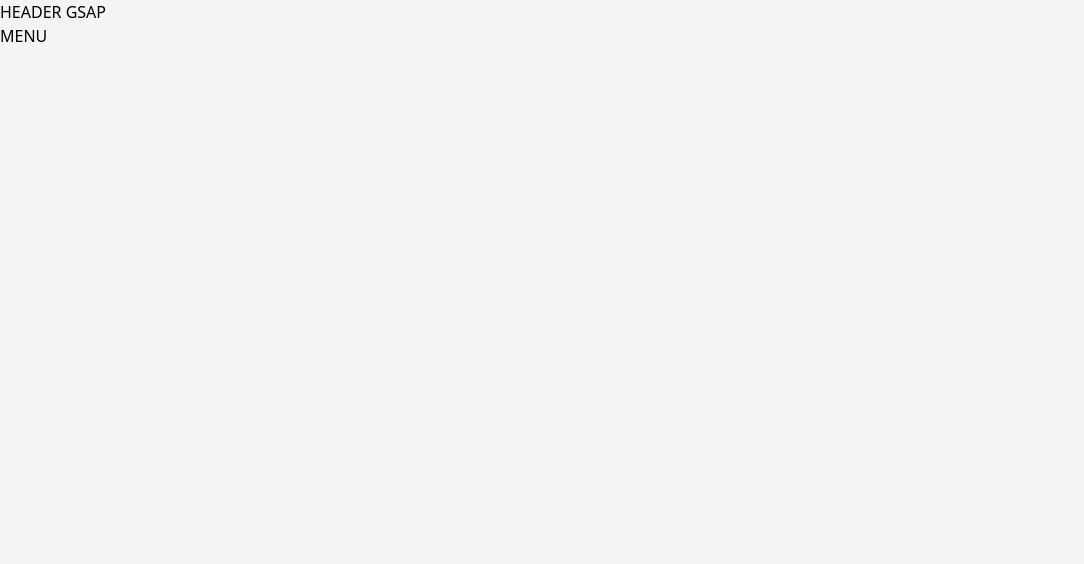
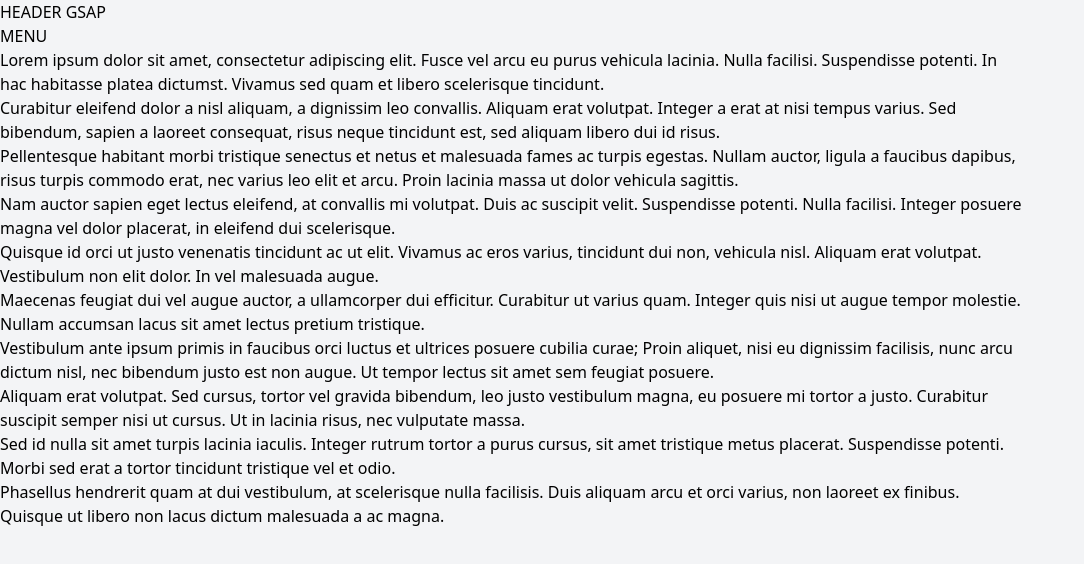
Before and after one commit to masterak-902/hsweb-portfolio-1, a Next.js app: page / in a window 1280 px wide. Shown: the top 564 px of the page, without its empty margins (0-1084 px from the left). Built offline with nearby package versions, Linux system fonts and the light colour scheme.

Commit message:
chore: Update page content with Lorem Ipsum text

```diff
--- a/app/page.tsx
+++ b/app/page.tsx
@@ -1,7 +1,26 @@
 export default function Home() {
   return (
-    <>
+    <section className="w-[1024px] ">
+      <p>Lorem ipsum dolor sit amet, consectetur adipiscing elit. Fusce vel arcu eu purus vehicula lacinia. Nulla facilisi. Suspendisse potenti. In hac habitasse platea dictumst. Vivamus sed quam et libero scelerisque tincidunt.</p>
 
-    </>
+      <p>Curabitur eleifend dolor a nisl aliquam, a dignissim leo convallis. Aliquam erat volutpat. Integer a erat at nisi tempus varius. Sed bibendum, sapien a laoreet consequat, risus neque tincidunt est, sed aliquam libero dui id risus.</p>
+
+      <p>Pellentesque habitant morbi tristique senectus et netus et malesuada fames ac turpis egestas. Nullam auctor, ligula a faucibus dapibus, risus turpis commodo erat, nec varius leo elit et arcu. Proin lacinia massa ut dolor vehicula sagittis.</p>
+
+      <p>Nam auctor sapien eget lectus eleifend, at convallis mi volutpat. Duis ac suscipit velit. Suspendisse potenti. Nulla facilisi. Integer posuere magna vel dolor placerat, in eleifend dui scelerisque.</p>
+
+      <p>Quisque id orci ut justo venenatis tincidunt ac ut elit. Vivamus ac eros varius, tincidunt dui non, vehicula nisl. Aliquam erat volutpat. Vestibulum non elit dolor. In vel malesuada augue.</p>
+
+      <p>Maecenas feugiat dui vel augue auctor, a ullamcorper dui efficitur. Curabitur ut varius quam. Integer quis nisi ut augue tempor molestie. Nullam accumsan lacus sit amet lectus pretium tristique.</p>
+
+      <p>Vestibulum ante ipsum primis in faucibus orci luctus et ultrices posuere cubilia curae; Proin aliquet, nisi eu dignissim facilisis, nunc arcu dictum nisl, nec bibendum justo est non augue. Ut tempor lectus sit amet sem feugiat posuere.</p>
+
+      <p>Aliquam erat volutpat. Sed cursus, tortor vel gravida bibendum, leo justo vestibulum magna, eu posuere mi tortor a justo. Curabitur suscipit semper nisi ut cursus. Ut in lacinia risus, nec vulputate massa.</p>
+
+      <p>Sed id nulla sit amet turpis lacinia iaculis. Integer rutrum tortor a purus cursus, sit amet tristique metus placerat. Suspendisse potenti. Morbi sed erat a tortor tincidunt tristique vel et odio.</p>
+
+      <p>Phasellus hendrerit quam at dui vestibulum, at scelerisque nulla facilisis. Duis aliquam arcu et orci varius, non laoreet ex finibus. Quisque ut libero non lacus dictum malesuada a ac magna.</p>
+
+    </section>
   );
 }
```
